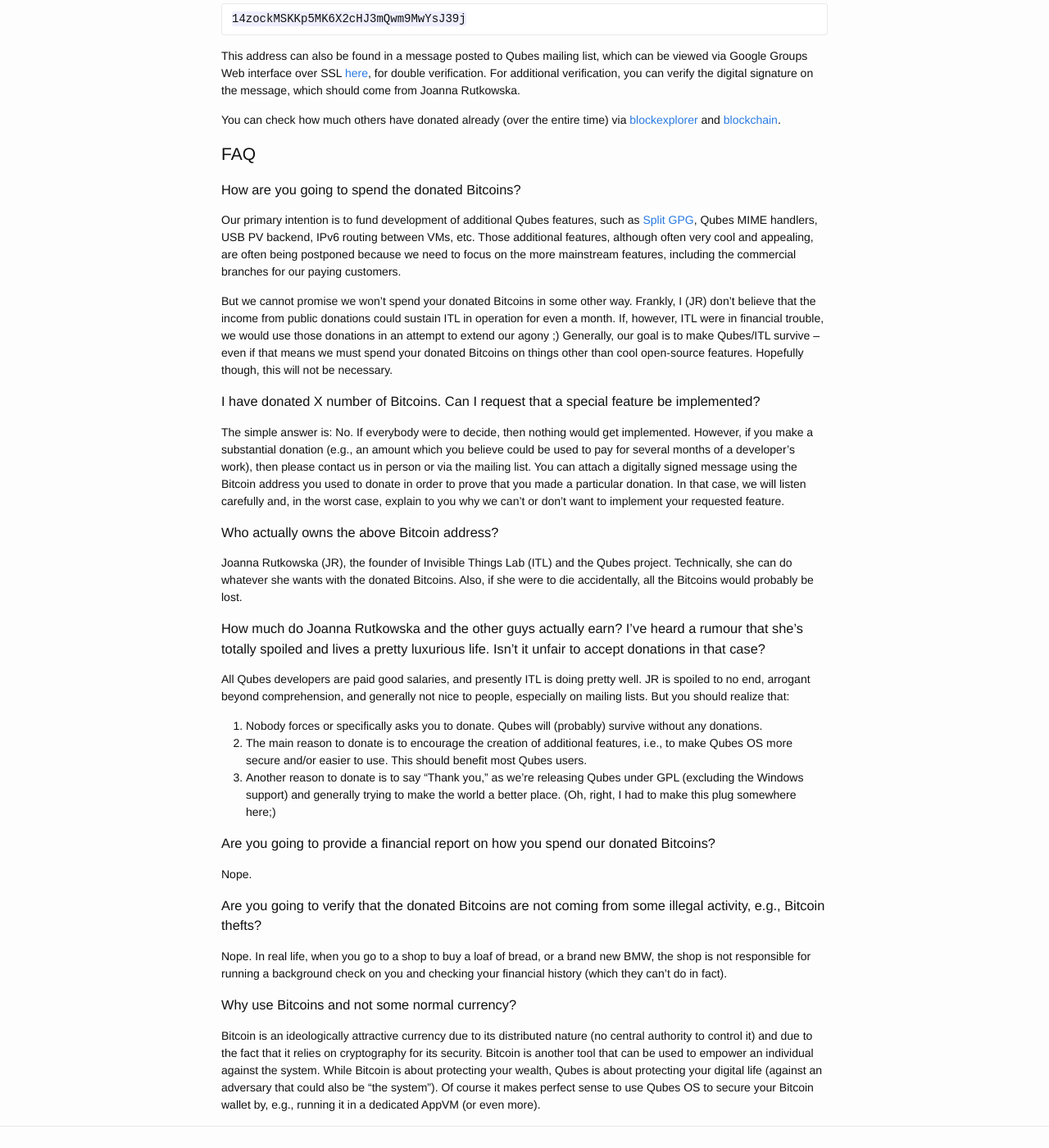
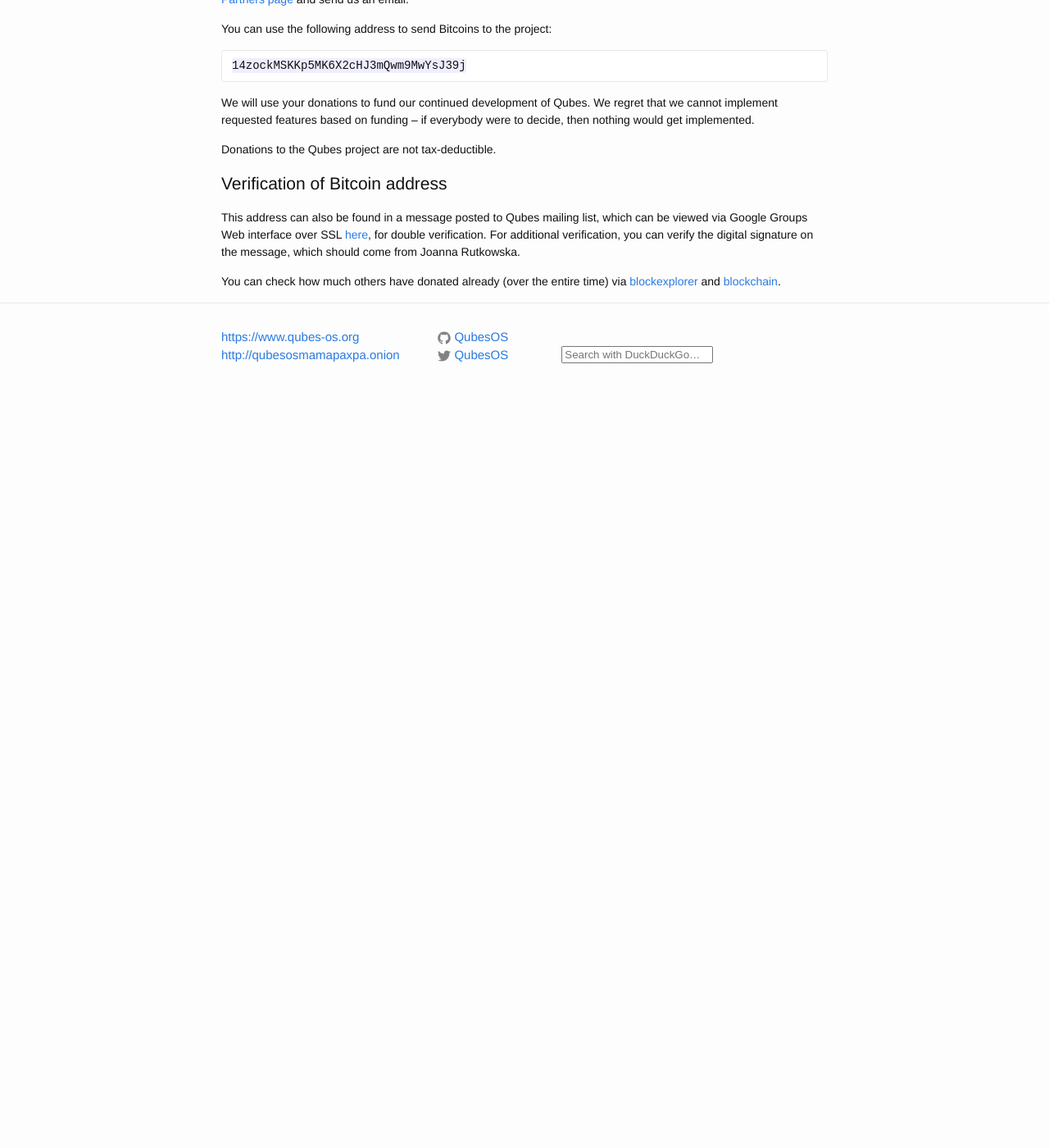
Before and after one commit to QubesOS/qubesos.github.io, a Jekyll site: the page built from pages/donate.md, in a window 1280 px wide and 1400 px high, scrolled down 208 px. Shown: the whole window at 82% size. Built offline with Jekyll 4.4.1, drawn with Linux system fonts in a browser that asks for light colours; after the commit the page ends 900 px from its top, so only the background shows below that; some of the changed text lies outside the part shown.

Commit message:
rewrite donations page to be less scary
following: https://github.com/QubesOS/qubes-issues/issues/1246

````diff
--- a/pages/donate.md
+++ b/pages/donate.md
@@ -8,52 +8,23 @@ redirect_from:
 - /wiki/Donations/
 ---
 
-Donating to the Qubes Project
+Donate to the Qubes Project
 =============================
 
-The Qubes project is now accepting donations in Bitcoins. You can use the following address to send Bitcoins to the project (but you might want to read the short FAQ below first):
+Thanks for your interest in supporting Qubes! The Qubes project currently accepts money donations in Bitcoins. If you are interested instead in donating hardware or providing substantial and sustained funding, please visit the [Qubes Partners page](/partners/) and send us an email.
+
+You can use the following address to send Bitcoins to the project:
 
 ```
 14zockMSKKp5MK6X2cHJ3mQwm9MwYsJ39j
 ```
 
+We will use your donations to fund our continued development of Qubes. We regret that we cannot implement requested features based on funding -- if everybody were to decide, then nothing would get implemented.
+
+Donations to the Qubes project are not tax-deductible.
+
+Verification of Bitcoin address
+---
 This address can also be found in a message posted to Qubes mailing list, which can be viewed via Google Groups Web interface over SSL [here](https://groups.google.com/d/msg/qubes-devel/u3wAzm1dB5Y/s5CiUGDebL4J), for double verification. For additional verification, you can verify the digital signature on the message, which should come from Joanna Rutkowska.
 
 You can check how much others have donated already (over the entire time) via [blockexplorer](https://blockexplorer.com/address/14zockMSKKp5MK6X2cHJ3mQwm9MwYsJ39j) and [blockchain](https://blockchain.info/address/14zockMSKKp5MK6X2cHJ3mQwm9MwYsJ39j).
-
-FAQ
----
-
-### How are you going to spend the donated Bitcoins?
-
-Our primary intention is to fund development of additional Qubes features, such as [Split GPG](https://github.com/QubesOS/qubes-issues/issues/474), Qubes MIME handlers, USB PV backend, IPv6 routing between VMs, etc. Those additional features, although often very cool and appealing, are often being postponed because we need to focus on the more mainstream features, including the commercial branches for our paying customers.
-
-But we cannot promise we won't spend your donated Bitcoins in some other way. Frankly, I (JR) don't believe that the income from public donations could sustain ITL in operation for even a month. If, however, ITL were in financial trouble, we would use those donations in an attempt to extend our agony ;) Generally, our goal is to make Qubes/ITL survive -- even if that means we must spend your donated Bitcoins on things other than cool open-source features. Hopefully though, this will not be necessary.
-
-### I have donated X number of Bitcoins. Can I request that a special feature be implemented?
-
-The simple answer is: No. If everybody were to decide, then nothing would get implemented. However, if you make a substantial donation (e.g., an amount which you believe could be used to pay for several months of a developer's work), then please contact us in person or via the mailing list. You can attach a digitally signed message using the Bitcoin address you used to donate in order to prove that you made a particular donation. In that case, we will listen carefully and, in the worst case, explain to you why we can't or don't want to implement your requested feature.
-
-### Who actually owns the above Bitcoin address?
-
-Joanna Rutkowska (JR), the founder of Invisible Things Lab (ITL) and the Qubes project. Technically, she can do whatever she wants with the donated Bitcoins. Also, if she were to die accidentally, all the Bitcoins would probably be lost.
-
-### How much do Joanna Rutkowska and the other guys actually earn? I've heard a rumour that she's totally spoiled and lives a pretty luxurious life. Isn't it unfair to accept donations in that case?
-
-All Qubes developers are paid good salaries, and presently ITL is doing pretty well. JR is spoiled to no end, arrogant beyond comprehension, and generally not nice to people, especially on mailing lists. But you should realize that:
-
-1.  Nobody forces or specifically asks you to donate. Qubes will (probably) survive without any donations.
-2.  The main reason to donate is to encourage the creation of additional features, i.e., to make Qubes OS more secure and/or easier to use. This should benefit most Qubes users.
-3.  Another reason to donate is to say "Thank you," as we're releasing Qubes under GPL (excluding the Windows support) and generally trying to make the world a better place. (Oh, right, I had to make this plug somewhere here;)
-
-### Are you going to provide a financial report on how you spend our donated Bitcoins?
-
-Nope.
-
-### Are you going to verify that the donated Bitcoins are not coming from some illegal activity, e.g., Bitcoin thefts?
-
-Nope. In real life, when you go to a shop to buy a loaf of bread, or a brand new BMW, the shop is not responsible for running a background check on you and checking your financial history (which they can't do in fact).
-
-### Why use Bitcoins and not some normal currency?
-
-Bitcoin is an ideologically attractive currency due to its distributed nature (no central authority to control it) and due to the fact that it relies on cryptography for its security. Bitcoin is another tool that can be used to empower an individual against the system. While Bitcoin is about protecting your wealth, Qubes is about protecting your digital life (against an adversary that could also be "the system"). Of course it makes perfect sense to use Qubes OS to secure your Bitcoin wallet by, e.g., running it in a dedicated AppVM (or even more).
````
